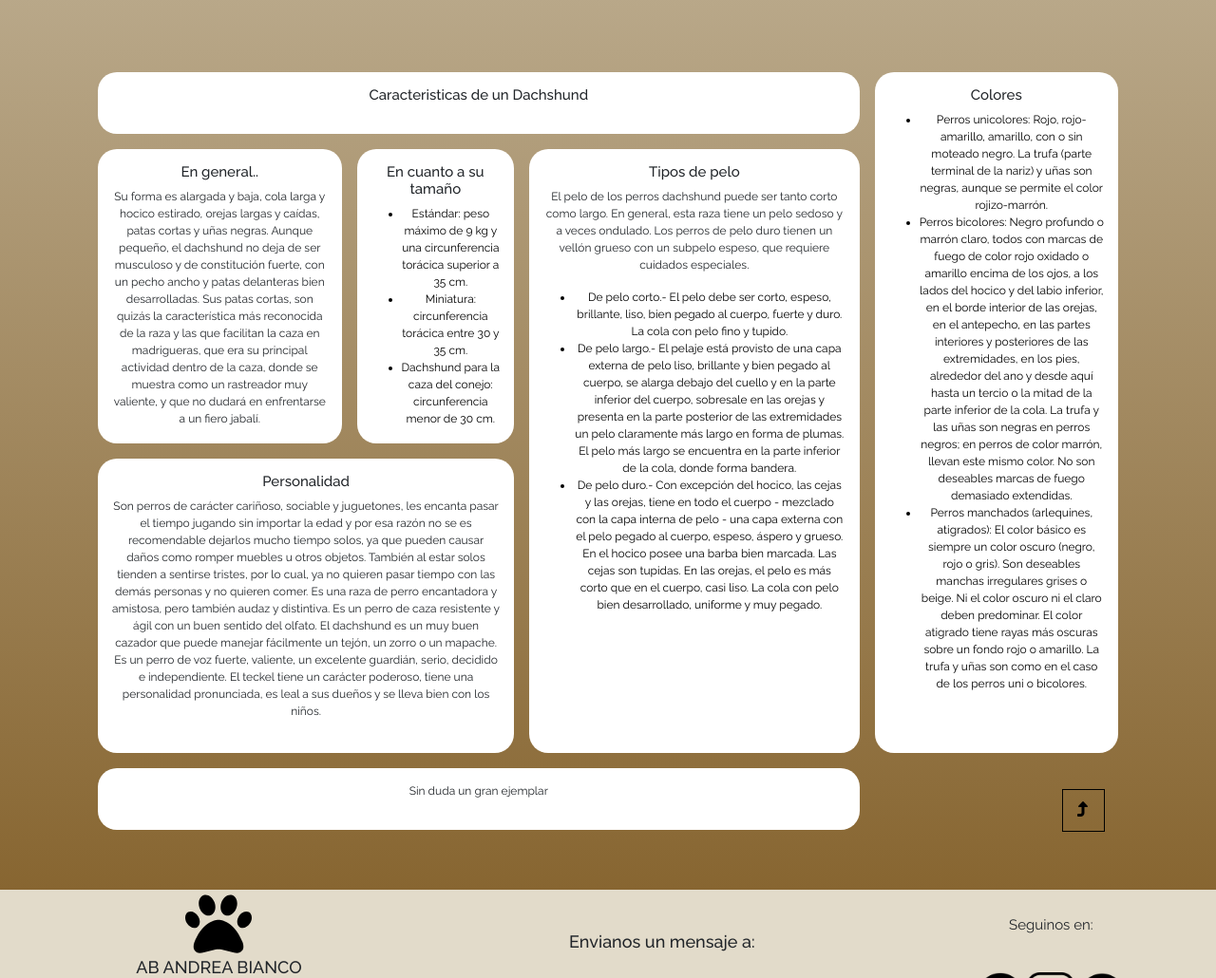
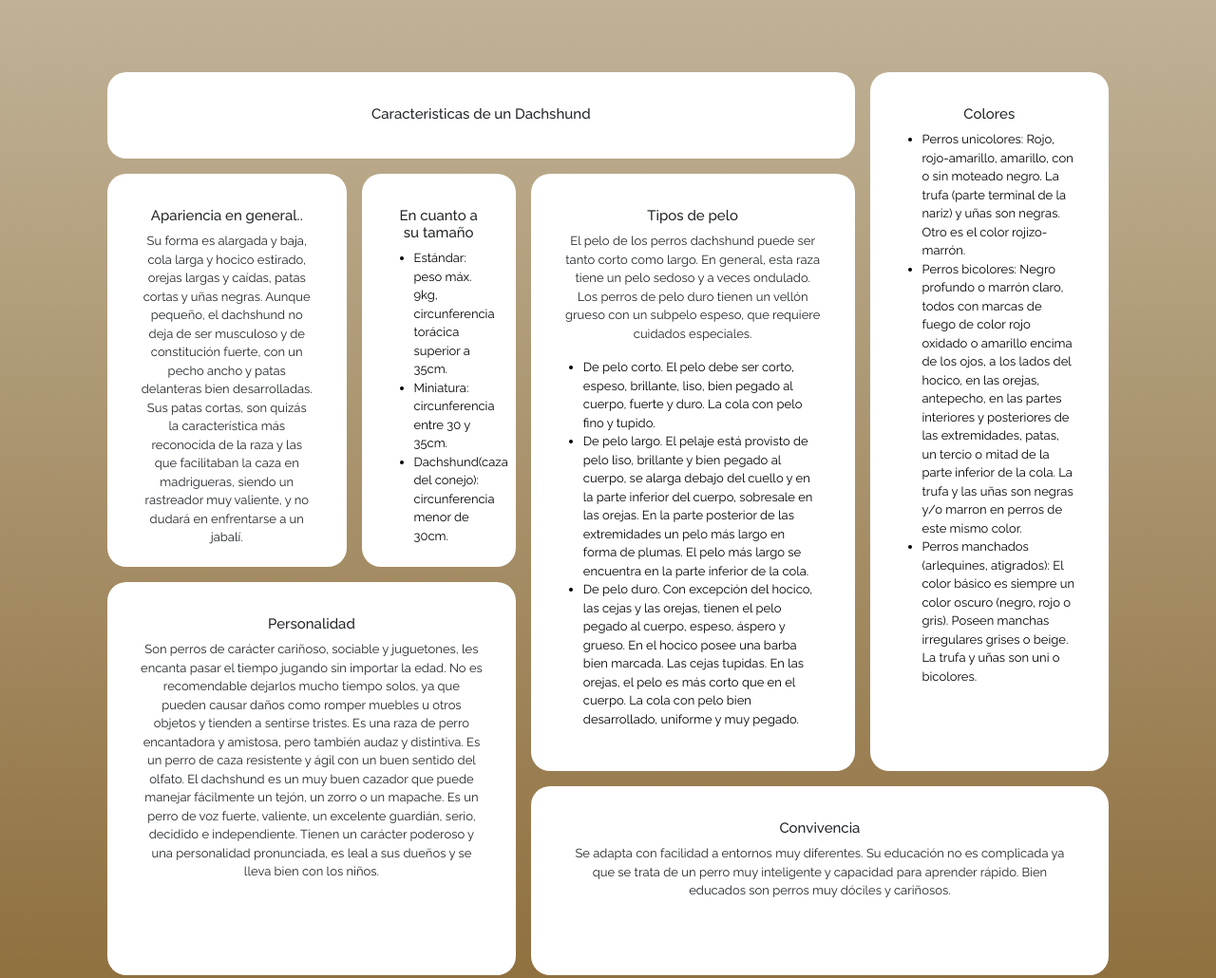
Before and after one commit to AndyBianco32/pre-entrega3bianco, a website: page index.html in a window 1280 px wide. Shown: the part 2387-3417 px from the top of the page at 95% size. Drawn offline with nearby package versions, Linux system fonts and the light colour scheme.

Commit message:
contenido2

```diff
--- a/index.html
+++ b/index.html
@@ -111,38 +111,42 @@
                     <h2>Caracteristicas de un Dachshund</h2>
                 </header>
                 <article class="gral">
-                    <h2>En general..</h2>
-                    <p>Su forma es alargada y baja, cola larga y hocico estirado, orejas largas y caídas, patas cortas y uñas negras. Aunque pequeño, el dachshund no deja de ser musculoso y de constitución fuerte, con un pecho ancho y patas delanteras bien desarrolladas. Sus patas cortas, son quizás la característica más reconocida de la raza y las que facilitan la caza en madrigueras, que era su principal actividad dentro de la caza, donde se muestra como un rastreador muy valiente, y que no dudará en enfrentarse a un fiero jabalí.</p>
+                    <h2>Apariencia en general..</h2>
+                    <p>Su forma es alargada y baja, cola larga y hocico estirado, orejas largas y caídas, patas cortas y uñas negras. Aunque pequeño, el dachshund no deja de ser musculoso y de constitución fuerte, con un pecho ancho y patas delanteras bien desarrolladas. Sus patas cortas, son quizás la característica más reconocida de la raza y las que facilitaban la caza en madrigueras, siendo un rastreador muy valiente, y no dudará en enfrentarse a un jabalí.</p>
                 </article>
                 <article class="tamaño">
                     <h2>En cuanto a su tamaño</h2>
                     <ul>
-                      <li>Estándar: peso máximo de 9 kg y una circunferencia torácica superior a 35 cm.</li>
-                      <li>Miniatura: circunferencia torácica entre 30 y 35 cm.</li>
-                      <li>Dachshund para la caza del conejo: circunferencia menor de 30 cm.</li>
+                      <li>Estándar: peso máx. 9kg, circunferencia torácica superior a 35cm.</li>
+                      <li>Miniatura: circunferencia entre 30 y 35cm.</li>
+                      <li>Dachshund(caza del conejo): circunferencia menor de 30cm.</li>
                     </ul>
                 </article>
                 <article class="pelo">
                     <h2>Tipos de pelo</h2>
                     <p>El pelo de los perros dachshund puede ser tanto corto como largo. En general, esta raza tiene un pelo sedoso y a veces ondulado. Los perros de pelo duro tienen un vellón grueso con un subpelo espeso, que requiere cuidados especiales.</p>
                     <ul>
-                      <li>De pelo corto.- El pelo debe ser corto, espeso, brillante, liso, bien pegado al cuerpo, fuerte y duro. La cola con pelo fino y tupido.</li>
-                      <li>De pelo largo.- El pelaje está provisto de una capa externa de pelo liso, brillante y bien pegado al cuerpo, se alarga debajo del cuello y en la parte inferior del cuerpo, sobresale en las orejas y presenta en la parte posterior de las extremidades un pelo claramente más largo en forma de plumas. El pelo más largo se encuentra en la parte inferior de la cola, donde forma bandera.</li>
-                      <li>De pelo duro.- Con excepción del hocico, las cejas y las orejas, tiene en todo el cuerpo - mezclado con la capa interna de pelo - una capa externa con el pelo pegado al cuerpo, espeso, áspero y grueso. En el hocico posee una barba bien marcada. Las cejas son tupidas. En las orejas, el pelo es más corto que en el cuerpo, casi liso. La cola con pelo bien desarrollado, uniforme y muy pegado.
+                      <li>De pelo corto. El pelo debe ser corto, espeso, brillante, liso, bien pegado al cuerpo, fuerte y duro. La cola con pelo fino y tupido.</li>
+                      <li>De pelo largo. El pelaje está provisto de pelo liso, brillante y bien pegado al cuerpo, se alarga debajo del cuello y en la parte inferior del cuerpo, sobresale en las orejas. En la parte posterior de las extremidades un pelo más largo en forma de plumas. El pelo más largo se encuentra en la parte inferior de la cola.</li>
+                      <li>De pelo duro. Con excepción del hocico, las cejas y las orejas, tienen el pelo pegado al cuerpo, espeso, áspero y grueso. En el hocico posee una barba bien marcada. Las cejas tupidas. En las orejas, el pelo es más corto que en el cuerpo. La cola con pelo bien desarrollado, uniforme y muy pegado.
                       </li>
                     </ul>
                 </article>
                 <article class="colores">
                     <h2>Colores</h2>
                     <ul>
-                      <li>Perros unicolores: Rojo, rojo-amarillo, amarillo, con o sin moteado negro. La trufa (parte terminal de la nariz) y uñas son negras, aunque se permite el color rojizo-marrón.</li>
-                      <li>Perros bicolores: Negro profundo o marrón claro, todos con marcas de fuego de color rojo oxidado o amarillo encima de los ojos, a los lados del hocico y del labio inferior, en el borde interior de las orejas, en el antepecho, en las partes interiores y posteriores de las extremidades, en los pies, alrededor del ano y desde aquí hasta un tercio o la mitad de la parte inferior de la cola. La trufa y las uñas son negras en perros negros; en perros de color marrón, llevan este mismo color. No son deseables marcas de fuego demasiado extendidas.</li>
-                      <li>Perros manchados (arlequines, atigrados): El color básico es siempre un color oscuro (negro, rojo o gris). Son deseables manchas irregulares grises o beige. Ni el color oscuro ni el claro deben predominar. El color atigrado tiene rayas más oscuras sobre un fondo rojo o amarillo. La trufa y uñas son como en el caso de los perros uni o bicolores.</li>
+                      <li>Perros unicolores: Rojo, rojo-amarillo, amarillo, con o sin moteado negro. La trufa (parte terminal de la nariz) y uñas son negras. Otro es el color rojizo-marrón.</li>
+                      <li>Perros bicolores: Negro profundo o marrón claro, todos con marcas de fuego de color rojo oxidado o amarillo encima de los ojos, a los lados del hocico, en las orejas, antepecho, en las partes interiores y posteriores de las extremidades, patas, un tercio o mitad de la parte inferior de la cola. La trufa y las uñas son negras y/o marron en perros de este mismo color.</li>
+                      <li>Perros manchados (arlequines, atigrados): El color básico es siempre un color oscuro (negro, rojo o gris). Poseen manchas irregulares grises o beige. La trufa y uñas son uni o bicolores.</li>
                     </ul>
                 </article>
                 <article class="personalidad">
                     <h2>Personalidad</h2>
-                    <p>Son perros de carácter cariñoso, sociable y juguetones, les encanta pasar el tiempo jugando sin importar la edad y por esa razón no se es recomendable dejarlos mucho tiempo solos, ya que pueden causar daños como romper muebles u otros objetos. También al estar solos tienden a sentirse tristes, por lo cual, ya no quieren pasar tiempo con las demás personas y no quieren comer. Es una raza de perro encantadora y amistosa, pero también audaz y distintiva. Es un perro de caza resistente y ágil con un buen sentido del olfato. El dachshund es un muy buen cazador que puede manejar fácilmente un tejón, un zorro o un mapache. Es un perro de voz fuerte, valiente, un excelente guardián, serio, decidido e independiente. El teckel tiene un carácter poderoso, tiene una personalidad pronunciada, es leal a sus dueños y se lleva bien con los niños.</p>
+                    <p>Son perros de carácter cariñoso, sociable y juguetones, les encanta pasar el tiempo jugando sin importar la edad. No es recomendable dejarlos mucho tiempo solos, ya que pueden causar daños como romper muebles u otros objetos y tienden a sentirse tristes. Es una raza de perro encantadora y amistosa, pero también audaz y distintiva. Es un perro de caza resistente y ágil con un buen sentido del olfato. El dachshund es un muy buen cazador que puede manejar fácilmente un tejón, un zorro o un mapache. Es un perro de voz fuerte, valiente, un excelente guardián, serio, decidido e independiente. Tienen un carácter poderoso y una personalidad pronunciada, es leal a sus dueños y se lleva bien con los niños.</p>
+                </article>
+                <article class="conviv">
+                  <h2>Convivencia</h2>
+                  <p>Se adapta con facilidad a entornos muy diferentes. Su educación no es complicada ya que se trata de un perro muy inteligente y capacidad para aprender rápido. Bien educados son perros muy dóciles y cariñosos.</p>
                 </article>
                 <footer class="footer-des">
                     <p>Sin duda un gran ejemplar</p>
--- a/sass/_medias-queries.scss
+++ b/sass/_medias-queries.scss
@@ -173,17 +173,17 @@ font-size: 15px;
 text-align: center;
 }
 .hero-image-desenlance p{
-   font-size: 12px;
+   font-size: 13px;
    text-align: center;
 }
 .hero-image-desenlance ul li{
 display: list-item;
 list-style-type: disc;
-font-size: 12px;
+font-size: 13px;
 }
 
 .historia-desenlace{
-    padding: 55px 95px;
+    padding: 55px 105px;
 /* margin: 0;
 width: 100%;
 height: 100vh; */
@@ -195,7 +195,7 @@ grid-template-areas:
 "gral     gral     gral     tamaño    tamaño    pelo    pelo      pelo      pelo      colores  colores  colores"
 "gral     gral     gral     tamaño    tamaño    pelo    pelo      pelo      pelo      colores  colores  colores"
 "personalidad personalidad personalidad personalidad personalidad pelo  pelo pelo pelo colores colores colores"
-"personalidad personalidad personalidad personalidad personalidad pelo  pelo pelo pelo colores colores colores"
+"personalidad personalidad personalidad personalidad personalidad conviv  conviv conviv conviv conviv conviv conviv"
 "footer-des footer-des footer-des footer-des footer-des footer-des footer-des footer-des footer-des divInicio divInicio divInicio"
 ;
 }
@@ -220,9 +220,13 @@ grid-area: personalidad;
 .colores{
 grid-area: colores;
 }
+.conviv{
+    grid-area: conviv;
+}
 .footer-des{
 grid-area: footer-des;
 }
+
 .divInicio{
 grid-area: divInicio;
 }
@@ -233,11 +237,12 @@ grid-area: divInicio;
 .pelo,
 .personalidad,
 .colores,
+.conviv,
 .footer-des
 {
 background-color: white;
 margin: 8px;
-padding: 15px;
+padding: 35px;
 border-radius: 20px;
 }
 
--- a/sass/inicio/_main-inicio.scss
+++ b/sass/inicio/_main-inicio.scss
@@ -81,13 +81,17 @@
     text-align: center;
    }
    .hero-image-desenlance p{
-       font-size: 11px;
-       text-align: center;
+       font-size: 12px;
+       text-align: start;
    }
-   .hero-image-desenlance ul li{
+   .hero-image-desenlance ul {
+    padding-left: 20px;
+    li{
     display: list-item;
     list-style-type: disc;
     font-size: 12px;
+    text-align: start;
+    }
     }
 
 .historia-desenlace{
@@ -96,7 +100,7 @@
     height: auto;
     display: grid;
     grid-template-columns: repeat(4, 1fr);
-    grid-template-rows: 3% 13% 8% 29% 26% 18% 3%;
+    grid-template-rows: 2,5% 11% 8% 29% 26% 18% 3% 2,5%;
     grid-template-areas:
     "header header header header"
     "gral gral gral gral"
@@ -104,6 +108,7 @@
     "pelo pelo pelo pelo"
     "colores colores colores colores"
     "personalidad personalidad personalidad personalidad"
+    "conviv  conviv  conviv  conviv"
     "footer-des footer-des footer-des divInicio";}
 
 .header{
@@ -124,6 +129,9 @@
     .colores{
     grid-area: colores;
     }
+    .conviv{
+        grid-area: conviv;
+    }
     .footer-des{
     grid-area: footer-des;
     }
@@ -136,6 +144,7 @@
     .pelo,
     .personalidad,
     .colores,
+    .conviv,
     .footer-des
     {
     background-color: white;
```
Also changed, not shown: css/style.css, 1 other file.
